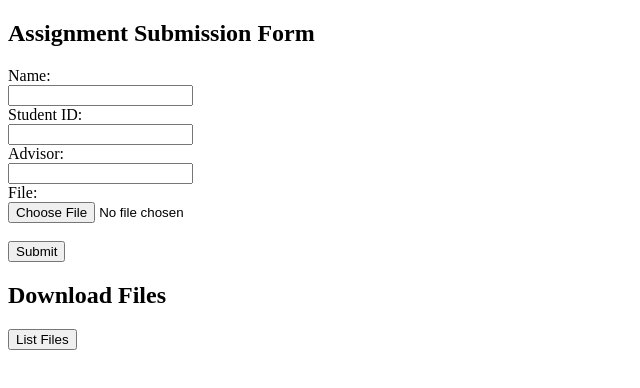
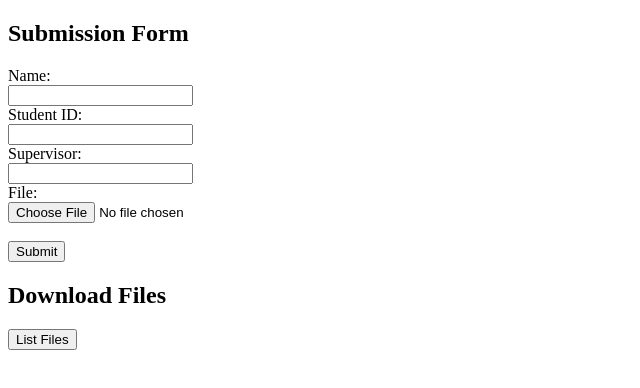
Before and after one commit to SeungwooJe/SeungwooJe.github.io, a plain HTML site: page index.html in a window 1280 px wide. Shown: the whole page, without its empty margins (0-640 px from the left). Drawn offline with nearby package versions, Linux system fonts and the light colour scheme.

Commit message:
Update index.html

```diff
--- a/index.html
+++ b/index.html
@@ -1,17 +1,17 @@
 <!DOCTYPE html>
 <html>
 <head>
-    <title>Assignment Submission and Download</title>
+    <title>DS Submission and Download</title>
     <script src="https://cdnjs.cloudflare.com/ajax/libs/axios/0.21.1/axios.min.js"></script>
 </head>
 <body>
-    <h2>Assignment Submission Form</h2>
+    <h2>Submission Form</h2>
     <form id="submission-form">
         <label for="name">Name:</label><br>
         <input type="text" id="name" name="name" required><br>
         <label for="student_id">Student ID:</label><br>
         <input type="text" id="student_id" name="student_id" required><br>
-        <label for="advisor">Advisor:</label><br>
+        <label for="advisor">Supervisor:</label><br>
         <input type="text" id="advisor" name="advisor" required><br>
         <label for="file">File:</label><br>
         <input type="file" id="file" name="file" required><br><br>
```
